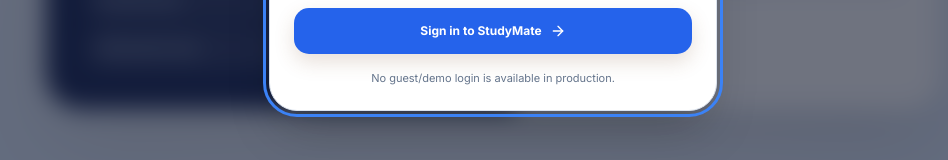
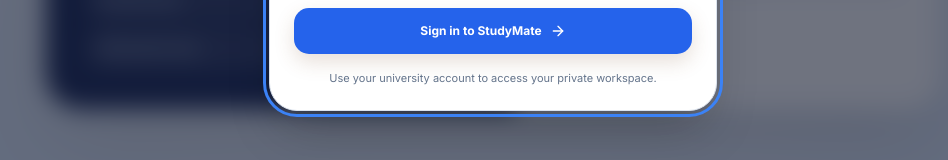
Before and after one commit to rushmanthnalluri/study-mate, a React (Vite) app: page / in a window 1280 px wide. Shown: the part 523-683 px from the top of the page, without its empty margins (147-1095 px from the left). Built offline with nearby package versions, Linux system fonts and the light colour scheme; no server answers; a web font is replaced by a local one.

Commit message:
auth: remove demo wording from production UI

```diff
--- a/src/components/AuthModal.tsx
+++ b/src/components/AuthModal.tsx
@@ -141,7 +141,7 @@
               <button disabled={busy} className="auth-primary" type="submit">
                 {busy ? 'Signing in…' : <>Sign in to StudyMate <ArrowRight size={16} /></>}
               </button>
-              <p className="text-center text-[11px] text-[#64748b]">No guest/demo login is available in production.</p>
+              <p className="text-center text-[11px] text-[#64748b]">Use your university account to access your private workspace.</p>
             </>
           ) : (
             <>
```
